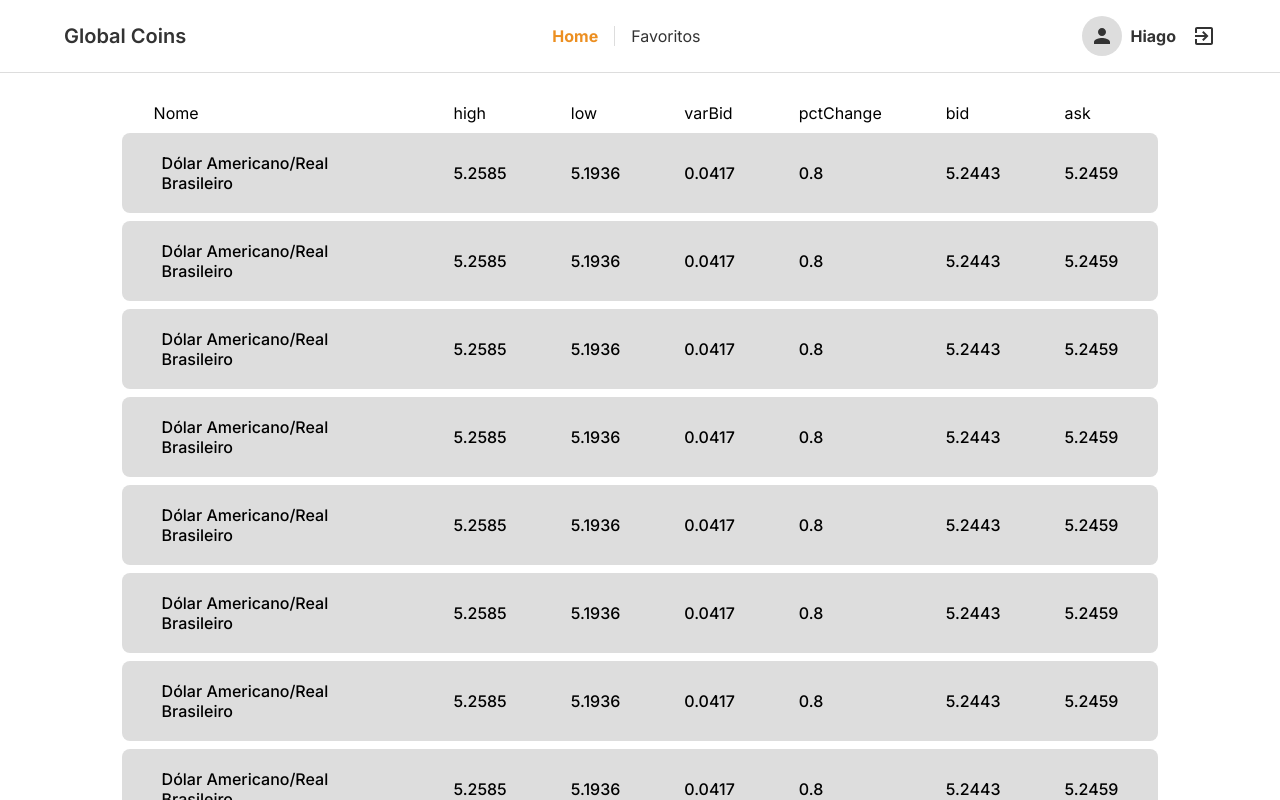
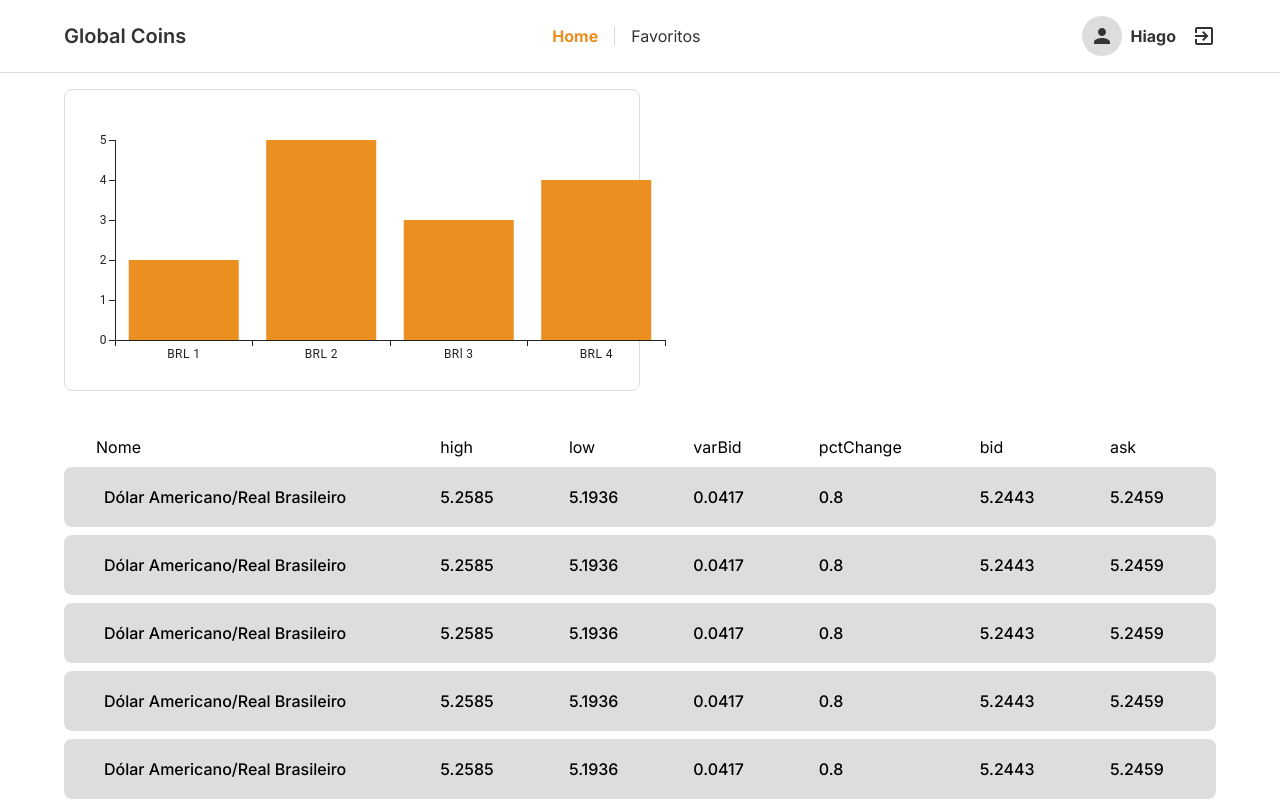
Before and after one commit to hiagopsilva/globalcoins-web, a Next.js app: page / in a window 1280 px wide. Built offline with nearby package versions, Linux system fonts and the light colour scheme.

Commit message:
feat: chart component

```diff
--- a/package.json
+++ b/package.json
@@ -13,6 +13,7 @@
     "@emotion/styled": "^11.11.5",
     "@mui/icons-material": "^5.15.19",
     "@mui/material": "^5.15.19",
+    "@mui/x-charts": "^7.6.1",
     "@rocketseat/eslint-config": "^2.2.2",
     "axios": "^1.7.2",
     "formik": "^2.2.9",
--- a/src/app/home/home.tsx
+++ b/src/app/home/home.tsx
@@ -9,6 +9,7 @@ import {
 } from './styles'
 import Menu from '@/components/Menu'
 import Table from '@/components/Table'
+import Chart from '@/components/Chart'
 
 const Home: React.FC = () => {
   return (
@@ -17,7 +18,9 @@ const Home: React.FC = () => {
 
       <Content>
         <Line>
-          <ContentGraphic></ContentGraphic>
+          <ContentGraphic>
+            <Chart />
+          </ContentGraphic>
 
           <ContentFavorites></ContentFavorites>
         </Line>
--- a/src/app/home/styles.ts
+++ b/src/app/home/styles.ts
@@ -12,8 +12,16 @@ export const WrapperTable = styled.div`
   margin: 0 auto;
 `
 
-export const Line = styled.div``
+export const Line = styled.div`
+  margin: 16px 64px;
+`
 
-export const ContentGraphic = styled.div``
+export const ContentGraphic = styled.div`
+  width: 50%;
+  border: 1px solid #ddd;
+  border-radius: 8px;
+`
 
-export const ContentFavorites = styled.div``
+export const ContentFavorites = styled.div`
+  width: 50%;
+`
--- /dev/null
+++ b/src/components/Chart/index.tsx
@@ -0,0 +1,24 @@
+import * as React from 'react'
+import { BarChart } from '@mui/x-charts/BarChart'
+
+export default function Chart() {
+  return (
+    <BarChart
+      xAxis={[
+        {
+          id: 'barCategories',
+          data: ['BRL 1', 'BRL 2', 'BRl 3', 'BRL 4'],
+          scaleType: 'band',
+        },
+      ]}
+      series={[
+        {
+          data: [2, 5, 3, 4],
+        },
+      ]}
+      width={650}
+      height={300}
+      colors={['#ec8f21']}
+    />
+  )
+}
--- /dev/null
+++ b/src/components/Chart/styles.ts
@@ -0,0 +1,3 @@
+import styled from 'styled-components'
+
+export const Container = styled.div``
--- a/src/components/Table/styles.ts
+++ b/src/components/Table/styles.ts
@@ -8,7 +8,7 @@ type PropsTable = {
 }
 
 export const Wrapper = styled.table`
-  width: 90%;
+  width: 100%;
   border-spacing: 0 8px;
   margin: 0 auto;
 
```
Also changed, not shown: 1 other file (tests, documents, lock files or other folders).
